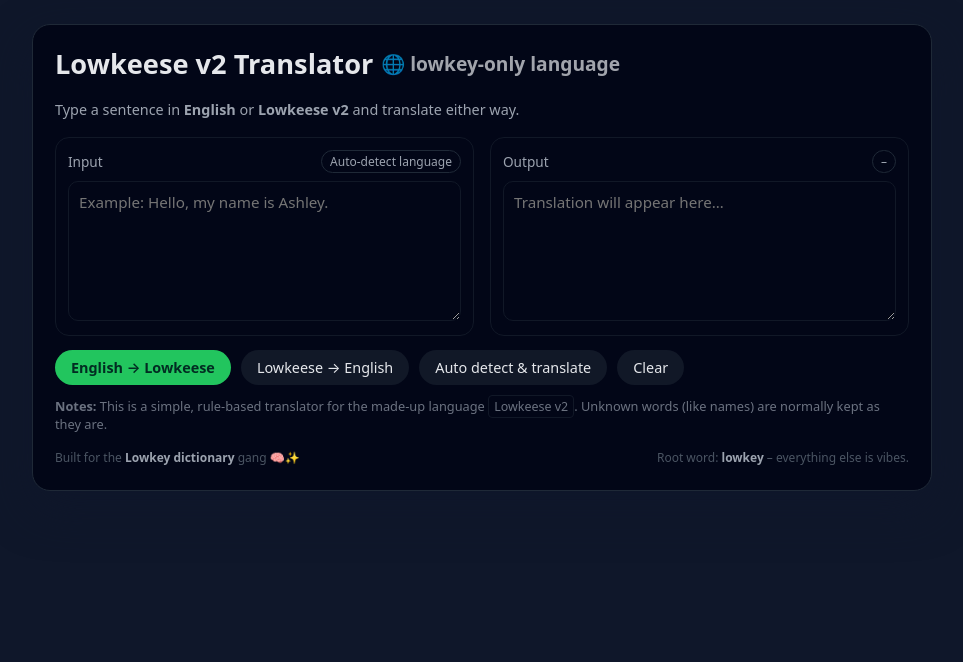
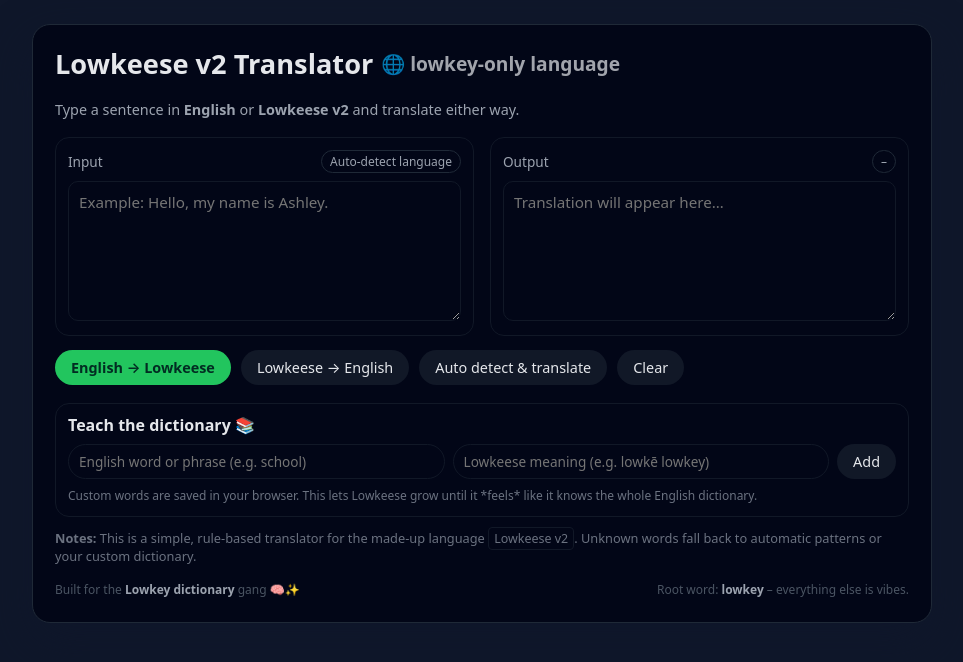
Before and after one commit to D3VALEXSTUDIO/Lowkeese-Translator-V1, a plain HTML site: page index.html in a window 1280 px wide. Shown: the whole page, without its empty margins (158-1121 px from the left). Drawn offline with Linux system fonts and the light colour scheme.

Commit message:
Update index.html

```diff
--- a/index.html
+++ b/index.html
@@ -178,6 +178,45 @@
     .footer span strong {
       color: #9ca3af;
     }
+
+    .teach {
+      margin-top: 18px;
+      padding: 10px 12px 12px;
+      border-radius: 14px;
+      border: 1px solid #111827;
+      background: #020617;
+      display: flex;
+      flex-direction: column;
+      gap: 8px;
+    }
+
+    .teach-row {
+      display: flex;
+      flex-wrap: wrap;
+      gap: 8px;
+    }
+
+    .teach-row input {
+      flex: 1 1 130px;
+      min-width: 0;
+      padding: 7px 10px;
+      border-radius: 999px;
+      border: 1px solid #111827;
+      background: #020617;
+      color: #e5e7eb;
+      font-size: 0.85rem;
+      outline: none;
+    }
+
+    .teach-row input:focus {
+      border-color: #22c55e;
+      box-shadow: 0 0 0 1px rgba(34, 197, 94, 0.35);
+    }
+
+    .teach small {
+      font-size: 0.75rem;
+      color: #6b7280;
+    }
   </style>
 </head>
 <body>
@@ -230,10 +269,31 @@
       </button>
     </div>
 
+    <div class="teach">
+      <strong>Teach the dictionary 📚</strong>
+      <div class="teach-row">
+        <input
+          type="text"
+          id="teachEnglish"
+          placeholder="English word or phrase (e.g. school)"
+        />
+        <input
+          type="text"
+          id="teachLowkeese"
+          placeholder="Lowkeese meaning (e.g. lowkē lowkey)"
+        />
+        <button id="btnTeach">Add</button>
+      </div>
+      <small>
+        Custom words are saved in your browser. This lets Lowkeese grow until it
+        *feels* like it knows the whole English dictionary.
+      </small>
+    </div>
+
     <div class="hint">
       <strong>Notes:</strong> This is a simple, rule-based translator for the
-      made-up language <code>Lowkeese v2</code>. Unknown words (like names)
-      are normally kept as they are.
+      made-up language <code>Lowkeese v2</code>. Unknown words fall back to
+      automatic patterns or your custom dictionary.
     </div>
 
     <div class="footer">
```
